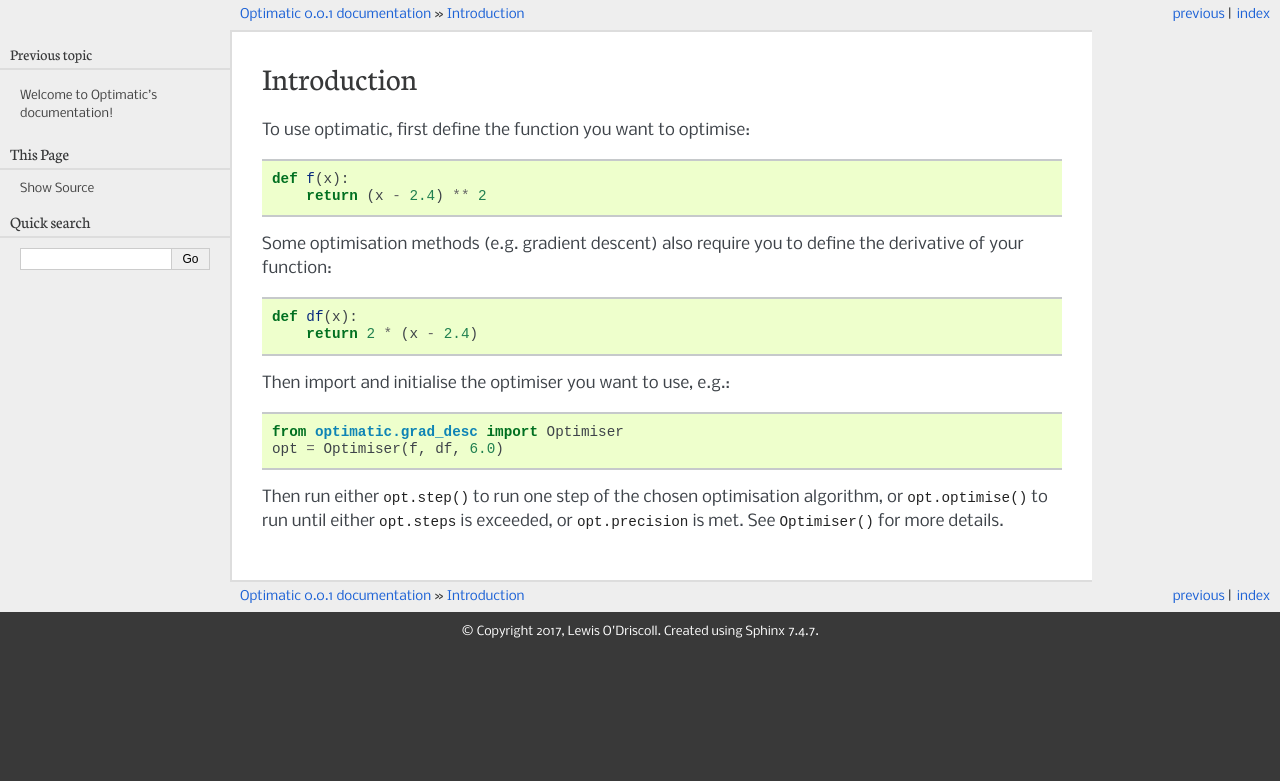
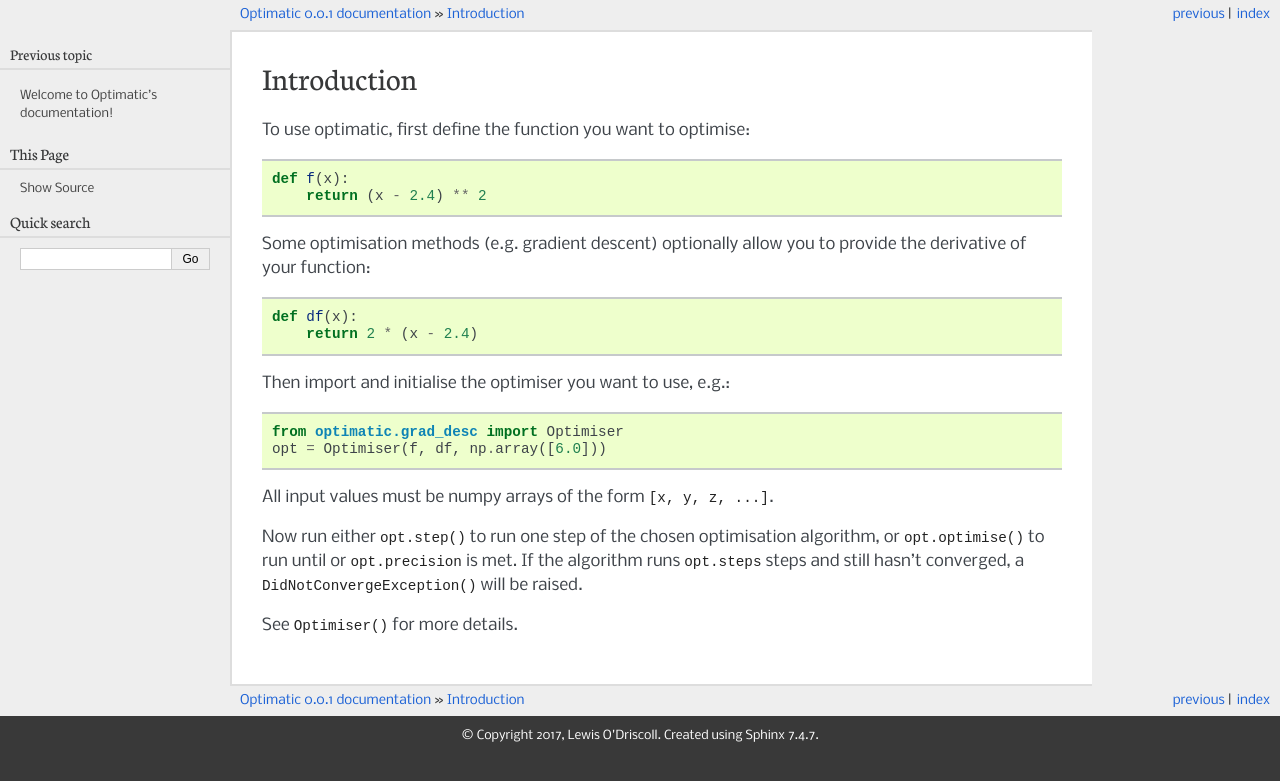
Before and after one commit to lewis-od/Optimatic, a Sphinx documentation site: the page built from docs/source/introduction.rst, in a window 1280 px wide. Shown: the top 781 px of the page. Built offline with Sphinx 7.4.7, drawn with Linux system fonts in a browser that asks for light colours.

Commit message:
Vectorise grad_desc and update docs

```diff
--- a/docs/source/introduction.rst
+++ b/docs/source/introduction.rst
@@ -7,8 +7,8 @@
     def f(x):
         return (x - 2.4) ** 2
 
-Some optimisation methods (e.g. gradient descent) also require you to define the
-derivative of your function:
+Some optimisation methods (e.g. gradient descent) optionally allow you to
+provide the derivative of your function:
 
 .. code-block:: python
 
@@ -20,9 +20,13 @@
 .. code-block:: python
 
     from optimatic.grad_desc import Optimiser
-    opt = Optimiser(f, df, 6.0)
+    opt = Optimiser(f, df, np.array([6.0]))
 
-Then run either :code:`opt.step()` to run one step of the chosen optimisation
-algorithm, or :code:`opt.optimise()` to run until either :code:`opt.steps` is
-exceeded, or :code:`opt.precision` is met. See
-:func:`~optimatic.optimisers.optimiser.Optimiser` for more details.
+All input values must be numpy arrays of the form :code:`[x, y, z, ...]`.
+
+Now run either :code:`opt.step()` to run one step of the chosen optimisation
+algorithm, or :code:`opt.optimise()` to run until or :code:`opt.precision` is
+met. If the algorithm runs :code:`opt.steps` steps and still hasn't converged,
+a :func:`~optimatic.exceptions.DidNotConvergeException` will be raised.
+
+See :func:`~optimatic.optimisers.optimiser_base.Optimiser` for more details.
```
Also changed, not shown: 4 other files.
